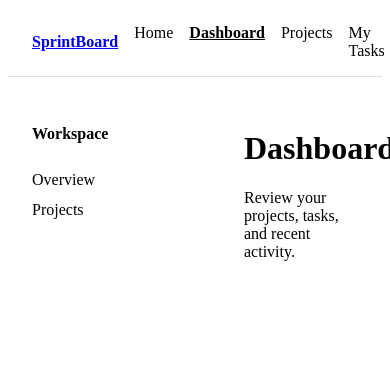
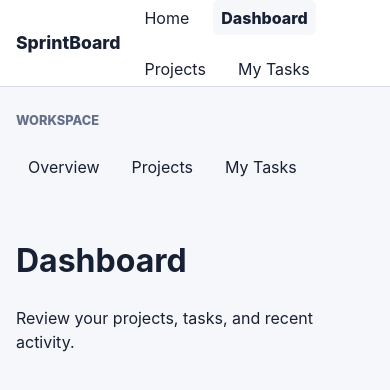
Before and after one commit to roryjarrard/sprintboard, a SvelteKit app: page /dashboard in a window 390 px wide. Shown: the top 390 px of the page. Built offline with nearby package versions, Linux system fonts and the light colour scheme.

Commit message:
global styles and layouts

```diff
--- /dev/null
+++ b/src/app.css
@@ -0,0 +1,79 @@
+:root {
+    --color-bg: #f5f7fb;
+    --color-surface: #ffffff;
+    --color-text: #182033;
+    --color-muted: #647089;
+    --color-border: #d8deea;
+    --color-primary: #3159d5;
+    --color-primary-dark: #2446ad;
+    --color-danger: #b42318;
+
+    --radius-sm: 0.4rem;
+    --radius-md: 0.75rem;
+
+    --space-1: 0.5rem;
+    --space-2: 0.75rem;
+    --space-3: 1rem;
+    --space-4: 1.5rem;
+    --space-5: 2rem;
+    --space-6: 3rem;
+
+    --content-width: 1120px;
+}
+
+*,
+*::before,
+*::after {
+    box-sizing: border-box;
+}
+
+html {
+    background: var(--color-bg);
+}
+
+body {
+    margin: 0;
+    min-width: 320px;
+    font-family: Inter, ui-sans-serif, system-ui, -apple-system, BlinkMacSystemFont, "Segoe UI", sans-serif;
+    line-height: 1.5;
+    color: var(--color-text);
+    background: var(--color-bg);
+}
+
+button,
+input,
+select,
+textarea {
+    font: inherit;
+}
+
+a {
+    color: inherit;
+}
+
+img {
+    display: block;
+    max-width: 100%;
+}
+
+.container {
+    width: min(100% - 2rem, var(--content-width));
+    margin-inline: auto;
+}
+
+.visually-hidden {
+    position: absolute;
+    width: 1px;
+    height: 1px;
+    padding: 0;
+    margin: -1px;
+    overflow: hidden;
+    clip: rect(0 0 0 0);
+    white-space: nowrap;
+    border: 0;
+}
+
+:focus-visible {
+    outline: 3px solid var(--color-primary);
+    outline-offset: 3px;
+}
--- a/src/lib/components/AppNavigation.svelte
+++ b/src/lib/components/AppNavigation.svelte
@@ -33,16 +33,24 @@
 <style>
   nav {
     display: flex;
+    flex-wrap: wrap;
+    align-items: center;
     gap: 1rem;
   }
 
   a {
+    padding: 0.35rem 0.5rem;
     color: inherit;
     text-decoration: none;
+    border-radius: var(--radius-sm);
+  }
+
+  a:hover {
+    background: var(--color-bg);
   }
 
   a[aria-current="page"] {
     font-weight: 800;
-    text-decoration: underline;
+    background: var(--color-bg);
   }
 </style>
--- a/src/routes/(app)/+layout.svelte
+++ b/src/routes/(app)/+layout.svelte
@@ -4,40 +4,77 @@
   let { children }: LayoutProps = $props();
 </script>
 
-<div class="app-shell">
-  <aside>
-    <p class="label">Workspace</p>
-    <a href="/dashboard">Overview</a>
-    <a href="/projects">Projects</a>
+<div class="container app-shell">
+  <aside class="sidebar">
+    <p class="sidebar-label">Workspace</p>
+
+    <nav aria-label="Workspace navigation">
+      <a href="/dashboard">Overview</a>
+      <a href="/projects">Projects</a>
+      <a href="/my-tasks">My Tasks</a>
+    </nav>
   </aside>
 
-  <main>
+  <main class="content">
     {@render children()}
   </main>
 </div>
 
-<style lang="scss">
+<style>
   .app-shell {
     display: grid;
-    grid-template-columns: 180px minmax(0, 1fr);
-    gap: 2rem;
-    max-width: 1100px;
-    margin: 0 auto;
-    padding: 2rem 1.5rem;
+    grid-template-columns: 200px minmax(0, 1fr);
+    gap: var(--space-5);
+    padding-block: var(--space-5);
   }
 
-  aside {
-    display: flex;
-    flex-direction: column;
-    gap: 0.75rem;
+  .sidebar {
+    align-self: start;
+  }
 
-    a {
-      color: inherit;
-      text-decoration: none;
+  .sidebar-label {
+    margin-top: 0;
+    font-size: 0.8rem;
+    font-weight: 800;
+    text-transform: uppercase;
+    color: var(--color-muted);
+  }
+
+  .sidebar nav {
+    display: grid;
+    gap: var(--space-1);
+  }
+
+  .sidebar a {
+    padding: var(--space-2);
+    border-radius: var(--radius-sm);
+    text-decoration: none;
+  }
+
+  .sidebar a:hover {
+    background: var(--color-surface);
+  }
+
+  .content {
+    min-width: 0;
+  }
+
+  @media (max-width: 760px) {
+    .app-shell {
+      grid-template-columns: 1fr;
+      gap: var(--space-3);
+      padding-block: var(--space-4);
     }
 
-    .label {
-      font-weight: 700;
+    .sidebar nav {
+      display: flex;
+      gap: var(--space-1);
+      overflow-x: auto;
+      padding-bottom: var(--space-1);
+    }
+
+    .sidebar a {
+      white-space: nowrap;
     }
   }
 </style>
--- a/src/routes/+layout.svelte
+++ b/src/routes/+layout.svelte
@@ -1,30 +1,58 @@
 <script lang="ts">
-  import type { LayoutProps } from "./$types";
+  import "../app.css";
   import AppNavigation from "#lib/components/AppNavigation.svelte";
 
+  import type { LayoutProps } from "./$types";
   let { children }: LayoutProps = $props();
 </script>
 
-<header>
-  <a href="/" class="brand">SprintBoard</a>
+<a href="#main-content" class="skip-link">Skip to main content -&gt;</a>
 
-  <AppNavigation />
+<header class="site-header">
+  <div class="container header-inner">
+    <a href="/" class="brand">SprintBoard</a>
+
+    <AppNavigation />
+  </div>
 </header>
 
-{@render children()}
+<div id="main-content" tabindex="-1">
+  {@render children()}
+</div>
 
-<style>
-  header {
+<style lang="scss">
+  .site-header {
+    background: var(--color-surface);
+    border-bottom: 1px solid var(--color-border);
+  }
+
+  .header-inner {
     display: flex;
     align-items: center;
     justify-content: space-between;
-    gap: 1rem;
-    padding: 1rem 1.5rem;
-    background: white;
-    border-bottom: 1px solid #d8deea;
+    gap: var(--space-3);
+    min-height: 64px;
   }
 
   .brand {
+    font-size: 1.1rem;
     font-weight: 800;
+    text-decoration: none;
+  }
+
+  .skip-link {
+    position: fixed;
+    top: var(--space-2);
+    left: var(--space-2);
+    z-index: 100;
+    padding: var(--space-2) var(--space-3);
+    background: var(--color-text);
+    color: white;
+    border-radius: var(--radius-sm);
+    transform: translateY(-200%);
+
+    &:focus {
+      transform: translateY(0);
+    }
   }
 </style>
--- a/src/routes/+page.svelte
+++ b/src/routes/+page.svelte
@@ -31,9 +31,7 @@
 
     <article>
       <h2>Manage tasks</h2>
-            <p>
-                Track priorities, progress, and the work that needs attention.
-            </p>
+      <p>Track priorities, progress, and the work that needs attention.</p>
     </article>
 
     <article>
@@ -98,7 +96,7 @@
 
   article {
     padding: 1.25rem;
-        background: #fff;
+    background: var(--color-surface);
     border-radius: 0.75rem;
     box-shadow: 0 2px 4px rgba(0, 0, 0, 0.1);
   }
```
Also changed, not shown: src/lib/components/TaskCard.svelte (+5 -5 lines). Lines whose indentation alone changed are shown as unchanged.
